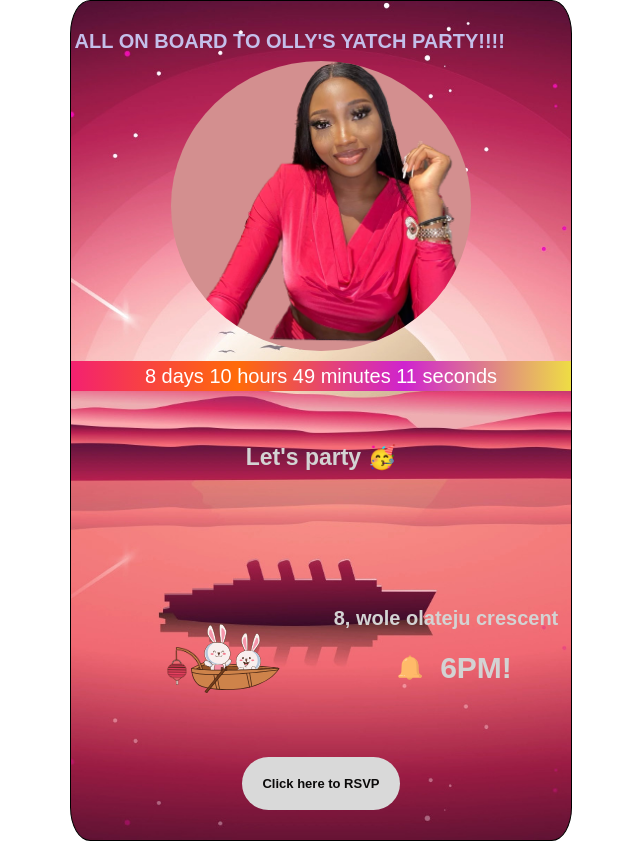
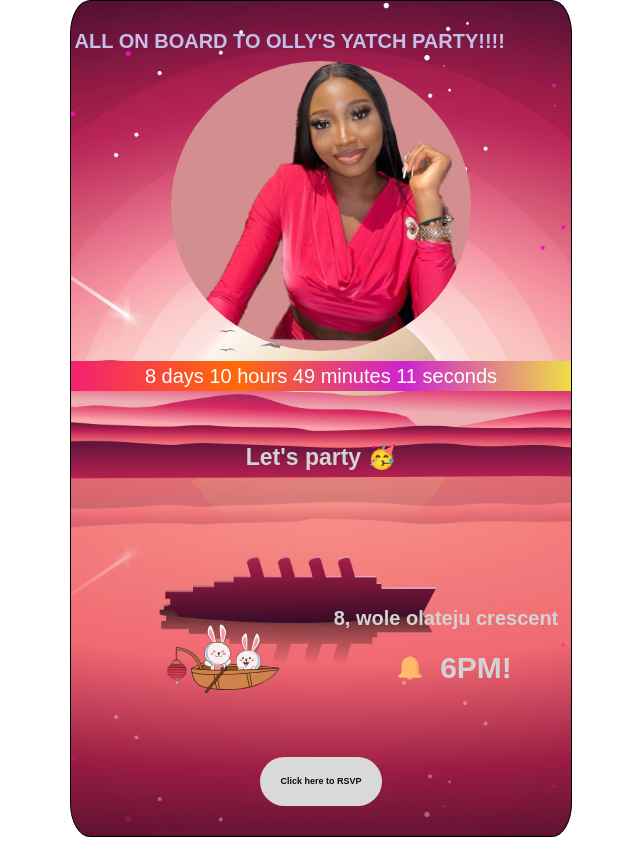
Before and after one commit to qgatssdev/oluchi-yatch, a React (Create React App) app: page / in a window 1280 px wide. Shown: the whole page, without its empty margins (319-959 px from the left). Built offline with nearby package versions, Linux system fonts and the light colour scheme; a web font is replaced by a local one.

Commit message:
style change

```diff
--- a/src/App.scss
+++ b/src/App.scss
@@ -112,7 +112,7 @@ body {
       text-decoration: none;
       font-weight: 600;
       color: rgb(11, 10, 10);
-      font-size: 13px;
+      font-size: 9px;
       margin-top: 40px;
       background-color: #d9d9d9;
       padding: 20px;
```
